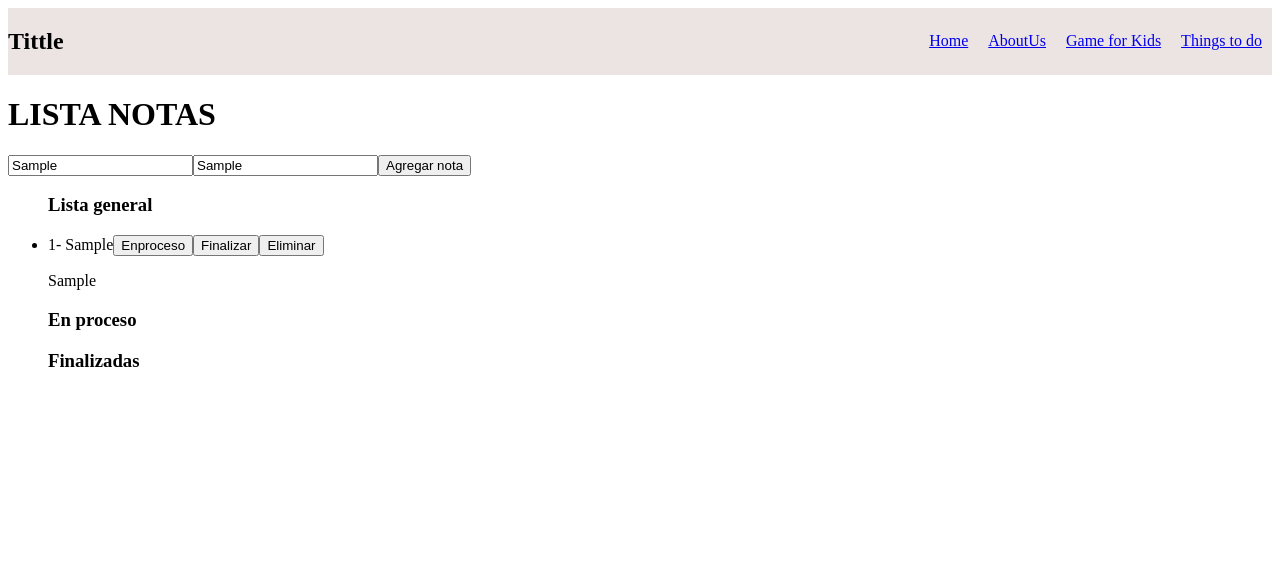
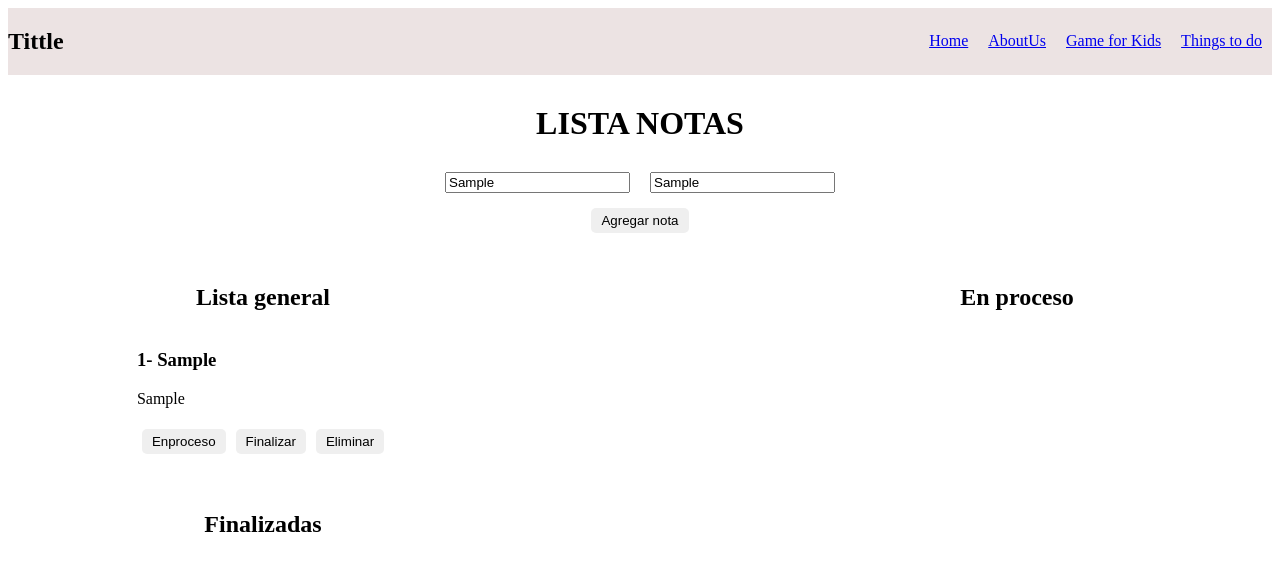
Before and after one commit to Cocom1n/TrabajoFinalFPWGrupo11, a React (Create React App) app: page /listaNotas in a window 1280 px wide. Both pictures are taken after typing "Sample", "Sample" into the empty fields and a click on the button "Agregar nota". Shown: the top 570 px of the page. Built offline with nearby package versions, Linux system fonts and the light colour scheme.

Commit message:
Lista de notas css
tambien se arregla el error al pasar la nota, ahora pasa la nota indicada

```diff
--- /dev/null
+++ b/src/components/ListaNotas/ListaNotas.css
@@ -0,0 +1,44 @@
+.cuadro{
+    display: flex;
+    justify-content: center;
+    gap: 20px;
+}
+
+.mainBoton{
+    padding-top: 10px;
+    display: flex;
+    justify-content: center;
+
+}
+
+.ListasCont{
+    display: flex;
+    flex-wrap: wrap;
+    justify-content: space-between;
+    padding: 10px 60px;
+}
+
+ul{
+    display: flex;
+    flex-direction: column;
+    align-items: center;
+    width: 350px;
+    padding: 0px 20px;
+    list-style-type: none;
+}
+
+button{
+    border: none;
+    margin: 5px;
+    padding: 5px 10px;
+    border-radius: 5px;
+}
+
+button:hover{
+    background-color: rgb(196, 196, 196);
+}
+
+h1{
+    margin: 30px;
+    text-align: center;
+}
--- a/src/components/ListaNotas/ListaNotas.js
+++ b/src/components/ListaNotas/ListaNotas.js
@@ -1,5 +1,5 @@
 import React, { useState } from "react";
-//import "./listaNotas.css";
+import "./ListaNotas.css";
 
 function ListaDeNotas() {
 
@@ -21,21 +21,21 @@ function ListaDeNotas() {
         setLista([...lista, nuevaNota]);
     }
 
-    const anadirProceso = (idAnterior) => {
+    const anadirProceso = (idAnterior, texto, desc) => {
         const actualizarLista = lista.filter(nota => nota.id !== idAnterior);
             setLista(actualizarLista);
         const idNota = Math.max(...proceso.map((nota) => nota.id),0) +1;
         const estado = 2;
         const nuevaNota = {
                 id: idNota,
-                texto: nota,
-                desc:descripcion,
+                texto: texto,
+                desc:desc,
                 estado:estado
             };
         setproceso([...proceso, nuevaNota]);
     }
 
-    const anadirFinal = (idAnterior, estadoAnterior) => {
+    const anadirFinal = (idAnterior, estadoAnterior, texto, desc) => {
         switch (estadoAnterior){
             case 1:
                 const actualizarLista = lista.filter(nota => nota.id !== idAnterior);
@@ -50,8 +50,8 @@ function ListaDeNotas() {
         const estado = 3;
         const nuevaNota = {
                 id: idNota,
-                texto: nota,
-                desc:descripcion,
+                texto: texto,
+                desc:desc,
                 estado:estado
             };
             setFinalizada([...finalizada, nuevaNota]);
@@ -84,49 +84,50 @@ function ListaDeNotas() {
             <section className="cuadro">
                 <input value={nota} onChange={(e) => setNota(e.target.value)}></input>
                 <input value={descripcion} onChange={(e) => setDescripcion(e.target.value)}></input>
-                <section className="botones">
+            </section>
+            <section className="mainBoton">
                 <button onClick={añadir}>Agregar nota</button>
             </section>
-            </section>
 
+
+            <div className="ListasCont">
                 <ul>
-                <h3>Lista general</h3>
-                {lista.map((nota, index) => (
+                    <h2>Lista general</h2>
+                    {lista.map((nota) => (
                         <li key={nota.id}>
-                        {nota.id}- {nota.texto}
-                        <button onClick={() => anadirProceso(nota.id)} >Enproceso</button>
-                        <button onClick={() => anadirFinal(nota.id, nota.estado)} >Finalizar</button>
+                            <h3>{nota.id}- {nota.texto}</h3>
+                            <p>{nota.desc}</p>
+                            <button onClick={() => anadirProceso(nota.id, nota.texto, nota.desc)} >Enproceso</button>
+                            <button onClick={() => anadirFinal(nota.id, nota.estado, nota.texto, nota.desc)} >Finalizar</button>
                             <button onClick={() => borrar(nota.id, nota.estado)}>Eliminar</button>
-                        <p>{nota.desc}</p>
-
                         </li>
                     ))}
                 </ul>
 
                 <ul>
-                <h3>En proceso</h3>
+                    <h2>En proceso</h2>
                     {proceso.map((nota, index) => (
                         <li key={nota.id}>
-                        {nota.id}- {nota.texto}
-                        <button onClick={() => anadirFinal(nota.id, nota.estado)} >Finalizar</button>
+                            <h3>{nota.id}- {nota.texto}</h3>
+                            <p>{nota.desc}</p>
+                            <button onClick={() => anadirFinal(nota.id, nota.estado, nota.texto, nota.desc)} >Finalizar</button>
                             <button onClick={() => borrar(nota.id, nota.estado)}>Eliminar</button>
-                        <p>{nota.desc}</p>
-
                         </li>
                     ))}
                 </ul>
 
                 <ul>
-                <h3>Finalizadas</h3>
+                    <h2>Finalizadas</h2>
                     {finalizada.map((nota, index) => (
                         <li key={nota.id}>
-                        {nota.id}- {nota.texto}
+                            <h3>{nota.id}- {nota.texto}</h3>
+                            <p>{nota.desc}</p>
                             <button onClick={() => borrar(nota.id, nota.estado)}>Eliminar</button>
-                        <p>{nota.desc}</p>
-
                         </li>
                     ))}
                 </ul>
+            </div>
+
         </div>
 
         </>
```
Lines whose indentation alone changed are shown as unchanged.
